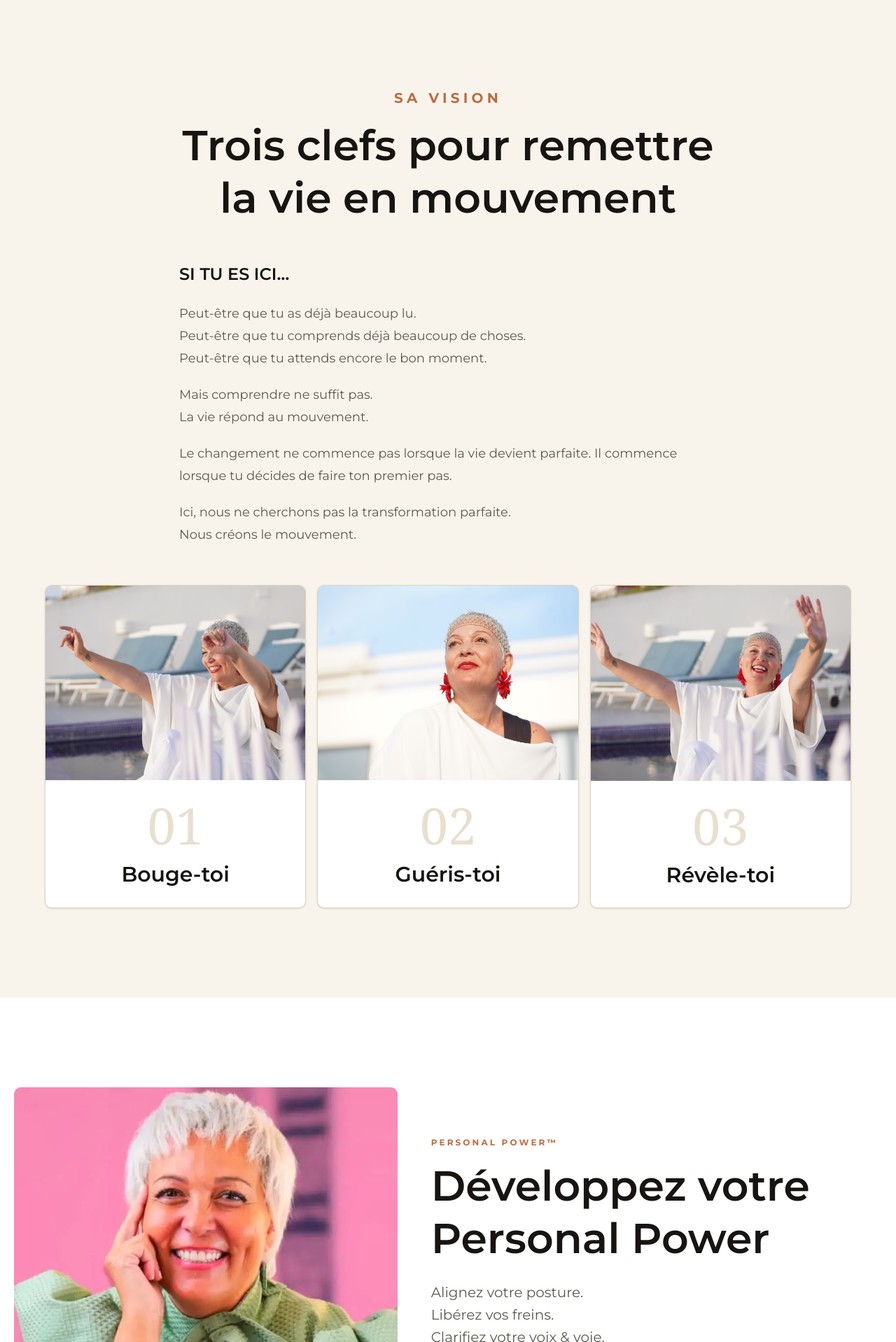
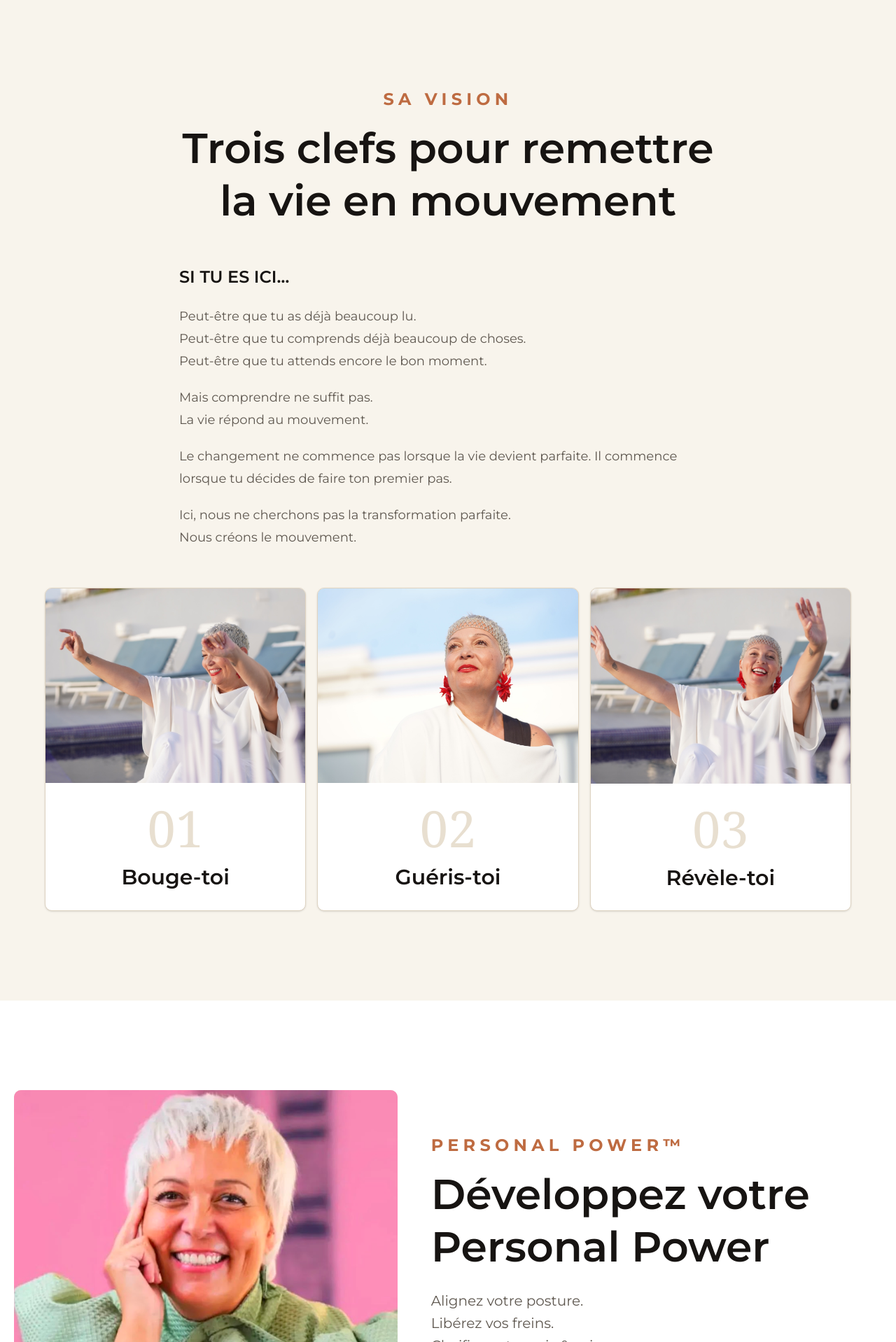
Before and after one commit to ZAKMOUCHTATI44/Lailatazi-yallahalavie.com, a Next.js app: page / in a window 1280 px wide. Shown: the part 802-2720 px from the top of the page at 70% size. Built offline with nearby package versions, Linux system fonts and the light colour scheme.

Commit message:
correction

```diff
--- a/app/page.tsx
+++ b/app/page.tsx
@@ -202,7 +202,7 @@ function SectionHeading({
   return (
     <div className="mx-auto max-w-3xl text-center">
       {eyebrow ? (
-        <p className="mb-4 text-xl font-bold uppercase tracking-[0.26em] text-[#be6b41]">
+        <p className="mb-4 text-2xl font-bold uppercase tracking-[0.26em] text-[#be6b41]">
           {eyebrow}
         </p>
       ) : null}
@@ -395,7 +395,7 @@ export default function Home() {
             />
           </div>
           <div>
-            <p className="text-xs font-bold uppercase tracking-[0.26em] text-[#be6b41]">
+            <p className="text-2xl font-bold uppercase tracking-[0.26em] text-[#be6b41]">
               Personal Power™
             </p>
             <h2 className="mt-4 text-4xl font-semibold leading-tight md:text-6xl">
@@ -629,7 +629,7 @@ export default function Home() {
         <AnimatedContent distance={44} duration={0.8} threshold={0.18}>
           <SectionHeading
             eyebrow="Agenda"
-            title="Les prochaines RENDEZ-VOUS."
+            title="Les prochains RENDEZ-VOUS."
             text="Les prochaines conférences. Les prochains Voyages. Les prochaines rencontres. Ton prochain mouvement commence peut-être ici."
           />
           <div className="mx-auto mt-14 grid max-w-7xl gap-4 md:grid-cols-2 xl:grid-cols-3">
```
